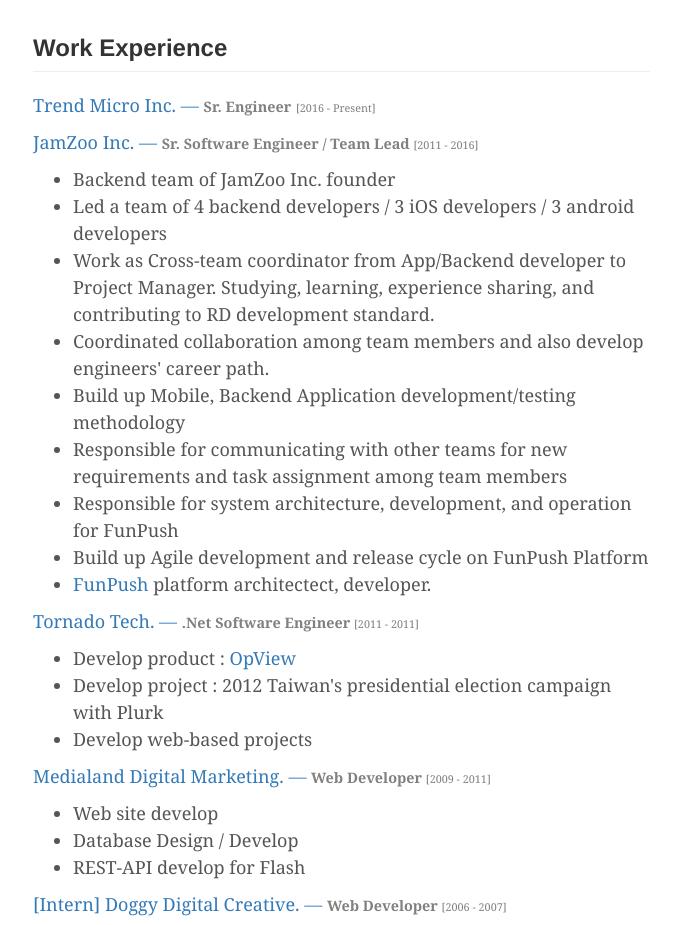
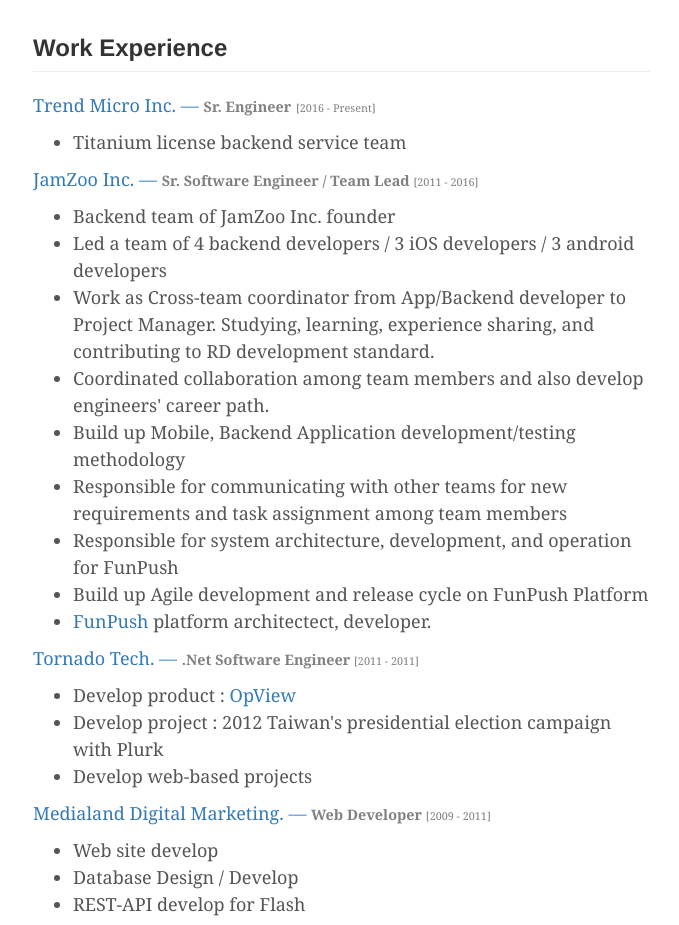
Before and after one commit to curiousTauseef/leehom59.github.com, a plain HTML site: page index.html in a window 1280 px wide. Shown: the part 1320-2245 px from the top of the page, without its empty margins (137-816 px from the left). Drawn offline with Linux system fonts and the light colour scheme.

Commit message:
add new job description

```diff
--- a/index.html
+++ b/index.html
@@ -116,6 +116,9 @@
                     <h3>Work Experience</h3>
                     <hr />
                     <p class="ajen-title"><a href="http://www.trendmicro.tw" target="_blank">Trend Micro Inc.</a> — <span class="ajen-subtitle2"> Sr. Engineer</span> <span class="ajen-subtitle">[2016 - Present]</span></p>
+                    <ul>
+                        <li>Titanium license backend service team</li>
+                    </ul>
                     <p class="ajen-title"><a href="http://www.jamzoo.com.tw" target="_blank">JamZoo Inc.</a> — <span class="ajen-subtitle2"> Sr. Software Engineer / Team Lead </span> <span class="ajen-subtitle">[2011 - 2016]</span></p>
                     <ul>
                         <li>Backend team of JamZoo Inc. founder</li>
```
